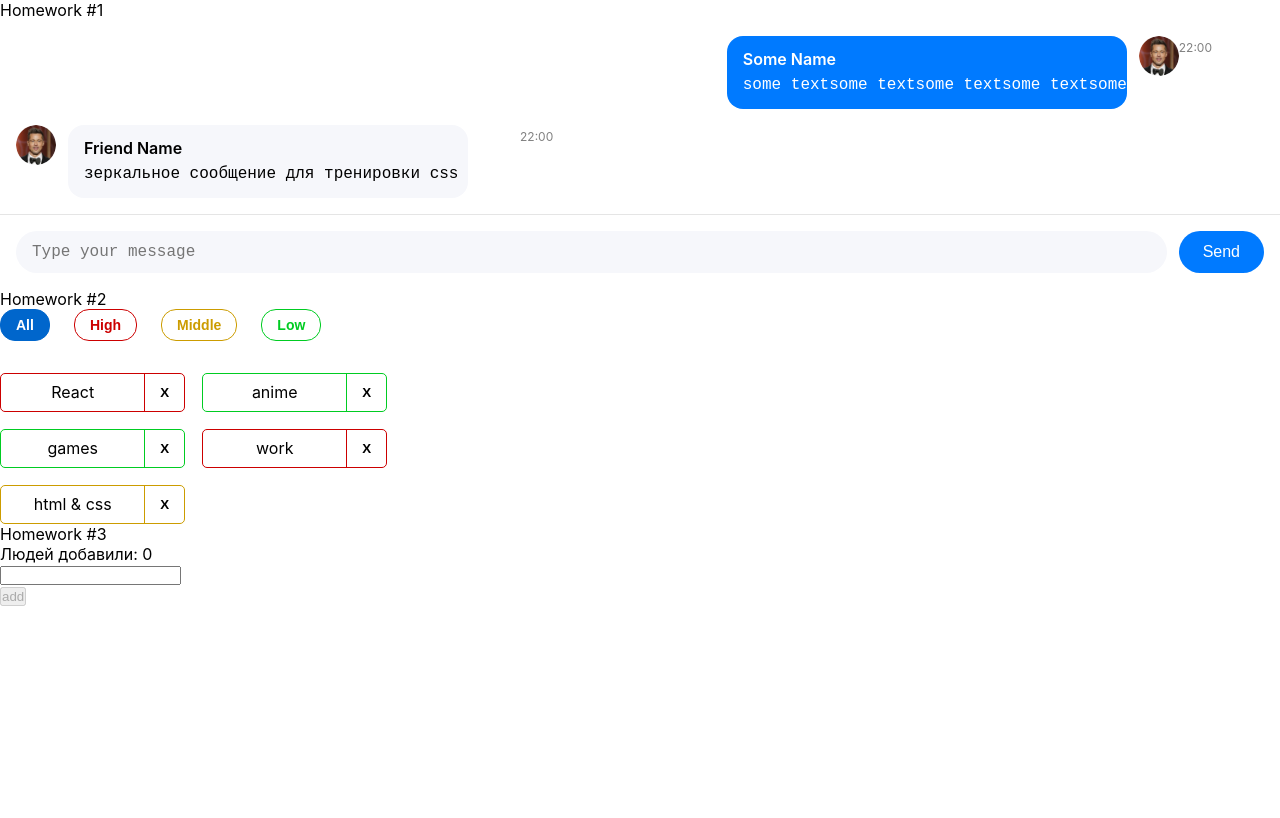
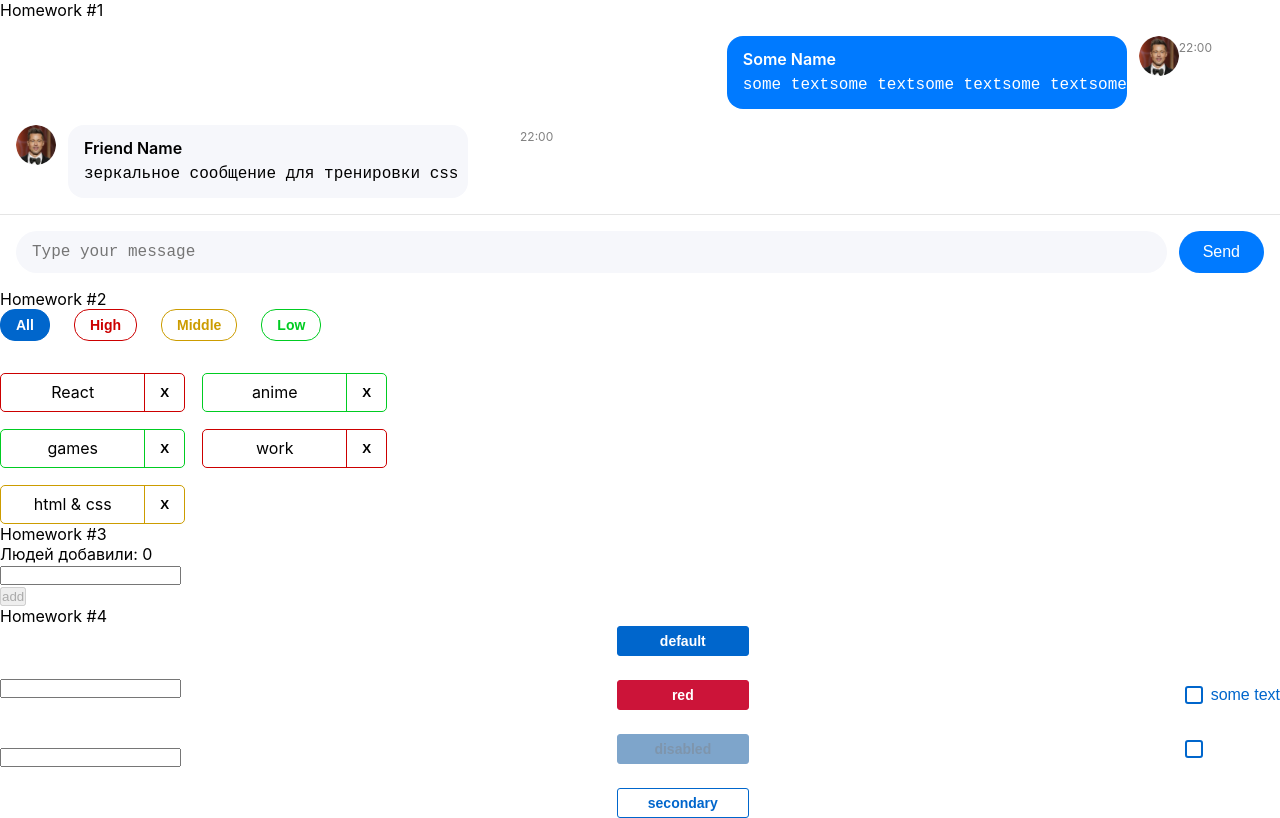
Before and after one commit to shunichkaa/hws2-master, a React (Create React App) app: page / in a window 1280 px wide. Shown: the top 818 px of the page. Built offline with nearby package versions, Linux system fonts and the light colour scheme.

Commit message:
homework 04

```diff
--- a/package.json
+++ b/package.json
@@ -28,7 +28,7 @@
     "web-vitals": "2.1.4"
   },
   "scripts": {
-    "start": "react-scripts start",
+    "start": "NODE_OPTIONS=--openssl-legacy-provider react-scripts start",
     "build": "react-scripts --openssl-legacy-provider build",
     "test": "react-scripts test",
     "eject": "react-scripts eject",
--- a/src/s1-main/App.tsx
+++ b/src/s1-main/App.tsx
@@ -3,6 +3,7 @@ import s from './App.module.css'
 import HW1 from '../s2-homeworks/hw01/HW1'
 import HW2 from "../s2-homeworks/hw02/HW2";
 import HW3 from "../s2-homeworks/hw03/HW3";
+import HW4 from "../s2-homeworks/hw04/HW4";
 
 function App() {
     return (
@@ -10,7 +11,7 @@ function App() {
             <HW1 />
             <HW2 />
             <HW3 />
-            {/*<HW4 />*/}
+            <HW4 />
             {/*<HW5 />*/}
             {/*<HW6 />*/}
             {/*<HW7 />*/}
--- a/src/s2-homeworks/hw04/common/c2-SuperButton/SuperButton.module.css
+++ b/src/s2-homeworks/hw04/common/c2-SuperButton/SuperButton.module.css
@@ -1,36 +1,77 @@
 .button {
+    min-width: 132px;
+    height: 30px;
+    border-radius: 3px;
+    font-family: 'Montserrat', sans-serif;
+    font-weight: 600;
+    font-size: 14px;
+    line-height: 20px;
+    cursor: pointer;
+    transition: 0.2s;
+    border: 1px solid;
+    outline: none;
 }
 
 .disabled {
+    opacity: 0.5;
+    cursor: default;
+    color: #002E5C;
+    background: #004D99;
+    border-color: #004D99;
 }
 
 .secondary {
+    color: #0066CC;
+    background: transparent;
+    border-color: #0066CC;
 }
 
 .default {
+    color: #FFFFFF;
+    background: #0066CC;
+    border-color: #0066CC;
 }
 
 .red {
+    color: #FFFFFF;
+    background: #CC1439;
+    border-color: #CC1439;
 }
 
 .default:hover {
+    background: #0080FF;
+    border-color: #0080FF;
 }
 
 .red:hover {
+    background: #FF1A47;
+    border-color: #FF1A47;
 }
 
 .secondary:hover {
+    background: rgba(0, 102, 204, 0.05);
+    border-color: #0080FF;
+    color: #0080FF;
 }
 
 
 .default:active {
+    background: #0059B3;
+    border-color: #0059B3;
 }
 
 .secondary:active {
+    background: rgba(0, 102, 204, 0.05);
+    border-color: #0059B3;
+    color: #0059B3;
 }
 
 .red:active {
+    background: #B31232;
+    border-color: #B31232;
 }
 
 .button:disabled {
+    cursor: default;
+    pointer-events: none;
 }
--- a/src/s2-homeworks/hw04/common/c2-SuperButton/SuperButton.tsx
+++ b/src/s2-homeworks/hw04/common/c2-SuperButton/SuperButton.tsx
@@ -18,10 +18,13 @@ const SuperButton: React.FC<SuperButtonPropsType> = (
     }
 ) => {
     const finalClassName = s.button
-        // + (disabled
-        //         ? ...
-        //         : xType === 'red'
-        //             ? ...
+        + (disabled
+                ? ' ' + s.disabled
+                : xType === 'red'
+                    ? ' ' + s.red
+                    : xType === 'secondary'
+                        ? ' ' + s.secondary
+                        : ' ' + s.default)
         + (className ? ' ' + className : '') // задачка на смешивание классов
 
     return (
--- a/src/s2-homeworks/hw04/common/c3-SuperCheckbox/SuperCheckbox.tsx
+++ b/src/s2-homeworks/hw04/common/c3-SuperCheckbox/SuperCheckbox.tsx
@@ -28,7 +28,8 @@ const SuperCheckbox: React.FC<SuperCheckboxPropsType> = (
 ) => {
     const onChangeCallback = (e: ChangeEvent<HTMLInputElement>) => {
         // задачка на написание онченджа
-
+        onChange?.(e) // если есть пропс onChange, то передать ему e
+        onChangeChecked?.(e.currentTarget.checked) // если есть пропс onChangeChecked, передаем ему значение checked
     }
 
     const finalInputClassName = s.checkbox
```
